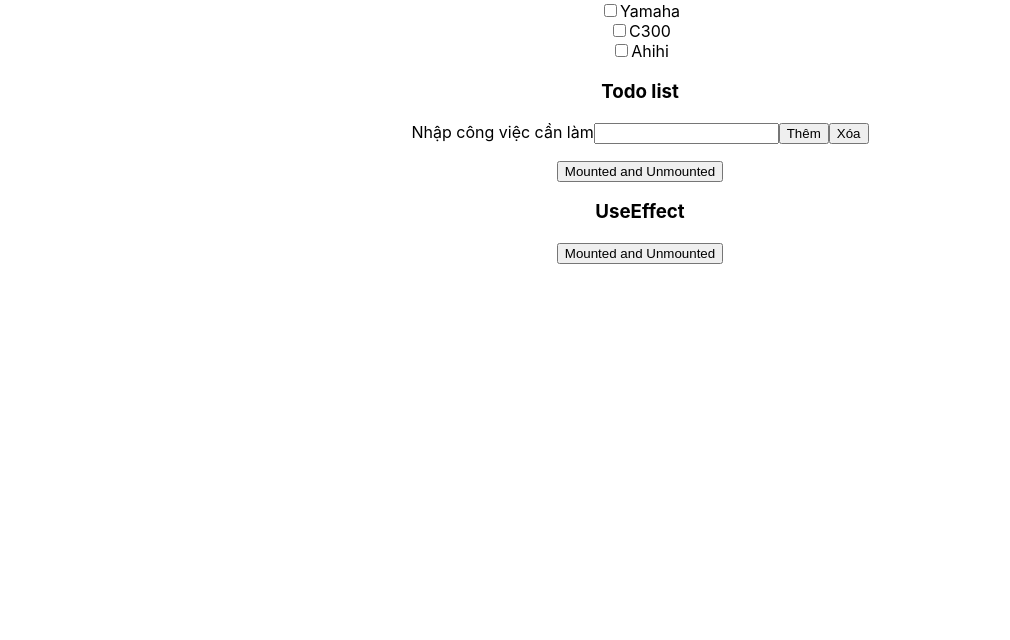
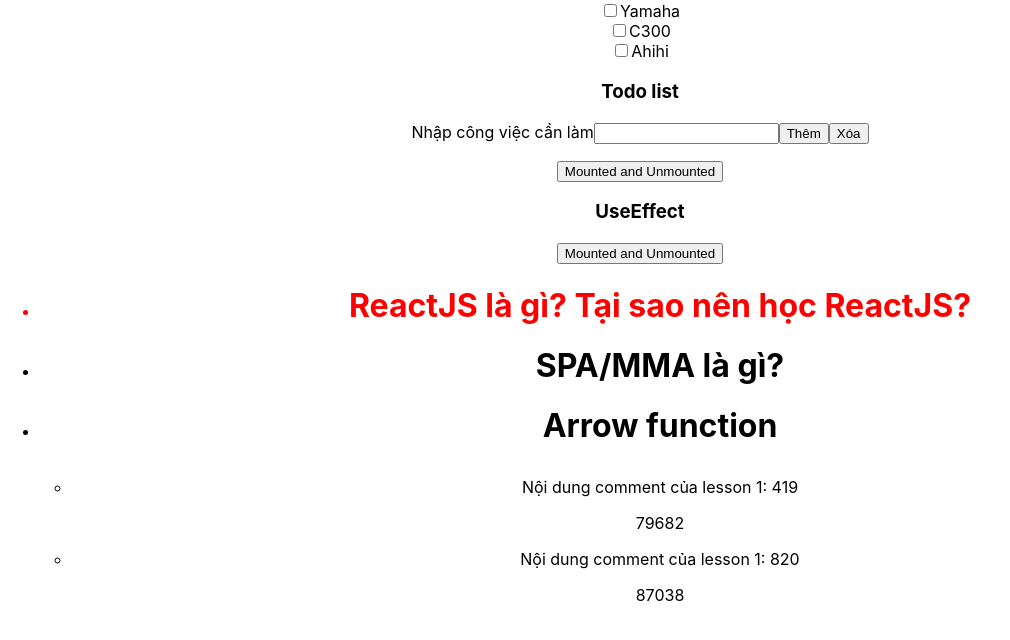
Before and after one commit to soucre3thaipvt/Learn_ReactJS, a React (Create React App) app: page / in a window 1280 px wide. Shown: the part 933-1573 px from the top of the page, without its empty margins (0-1010 px from the left). Built offline with nearby package versions, Linux system fonts and the light colour scheme.

Commit message:
Fake data comment hoặc chat có sử dụng useEffect

```diff
--- a/src/hook/UseEffect.tsx
+++ b/src/hook/UseEffect.tsx
@@ -2,6 +2,20 @@ import React, { useEffect, useState } from 'react'
 // useEffect: side effect : sự tác động xẩy ra dẫn tới bị dữ liệu thay đổi ( state )
 // 1. update DOM // 2. Call API  // 3. Listen DOM render  // 4. Cleanup
 const tabs = ['posts', 'comments', 'albums', 'photos', 'todos', 'users']
+const lessons = [
+  {
+    id: 1,
+    name: "ReactJS là gì? Tại sao nên học ReactJS?"
+  },
+  {
+    id: 2,
+    name: "SPA/MMA là gì?"
+  },
+  {
+    id: 3,
+    name: "Arrow function"
+  }
+];
 function Content() {
   const [title, setTitle] = useState('')
   const [post, setPost] = useState([])
@@ -146,7 +160,67 @@ function Content() {
     </div>
   )
 }
+function FakeCommentsComponent() {
+  const [course, setCourse] = useState(1);
+  const [listComments, setListComments] = useState([]);
 
+  useEffect(() => {
+    const handleEvent = (event: any) => {
+      console.log(event);
+
+      //@ts-ignore
+      setListComments((prev) => {
+        return [
+          ...prev,
+          {
+            id: Math.floor(Math.random() * 10 ** 5),
+            value: event.detail
+          }
+        ];
+      });
+    };
+
+    window.addEventListener(`lesson-${course}`, handleEvent);
+
+    return () => {
+      window.removeEventListener(`lesson-${course}`, handleEvent);
+      setListComments([]);
+    };
+  }, [course]);
+
+  const handleClick = (id: any) => {
+    setCourse(id);
+  };
+
+  return (
+    <div >
+      <ul>
+        {lessons.map((item: any) => (
+          <li
+            key={item.id}
+            style={course === item.id ? { color: 'red' } : {}}
+            onClick={() => handleClick(item.id)}
+          >
+            <h1>{item.name}</h1>
+          </li>
+        ))}
+      </ul>
+      <ul
+        style={{
+          listStyleType: "circle",
+          margin: "32px"
+        }}
+      >
+        {listComments.map((item: any) => (
+          <li key={item.id}>
+            {item.value}
+            <p>{item.id}</p>
+          </li>
+        ))}
+      </ul>
+    </div>
+  );
+}
 export default function UseEffect() {
   const [show, setShow] = useState(false)
 
@@ -155,6 +229,7 @@ export default function UseEffect() {
       <h3>UseEffect</h3>
       <button onClick={() => setShow(!show)}>Mounted and Unmounted</button>
       {show && <Content />}
+      <FakeCommentsComponent/>
     </div>
   )
 }
--- a/src/index.tsx
+++ b/src/index.tsx
@@ -4,12 +4,28 @@ import './index.css';
 import App from './App';
 import reportWebVitals from './reportWebVitals';
 
+// Fake comment
+function emitComment(id: any) {
+  setInterval(() => {
+    window.dispatchEvent(
+      new CustomEvent(`lesson-${id}`, {
+        detail: `Nội dung comment của lesson ${id}: ${Math.floor(Math.random() * 10 ** 3)}`
+      })
+    );
+  }, 2000);
+}
+
+emitComment(1);
+emitComment(2);
+emitComment(3);
+
+
 const root = ReactDOM.createRoot(
   document.getElementById('root') as HTMLElement
 );
 root.render(
   // <React.StrictMode>
-    <App />
+  <App />
   // </React.StrictMode>
 );
 
```
